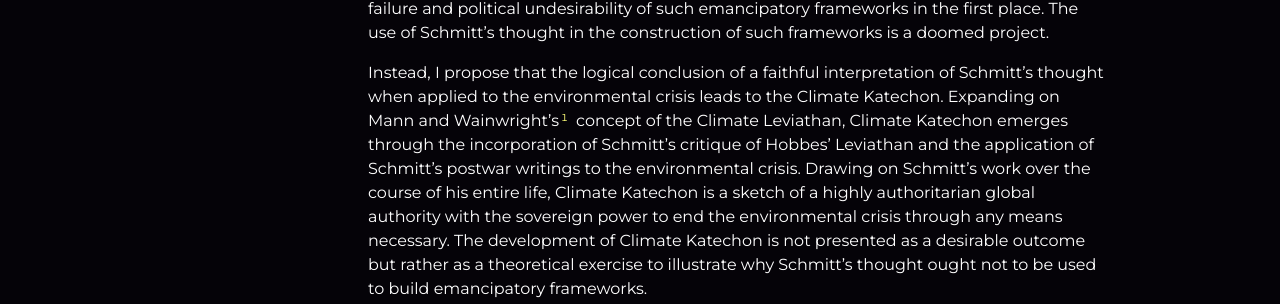
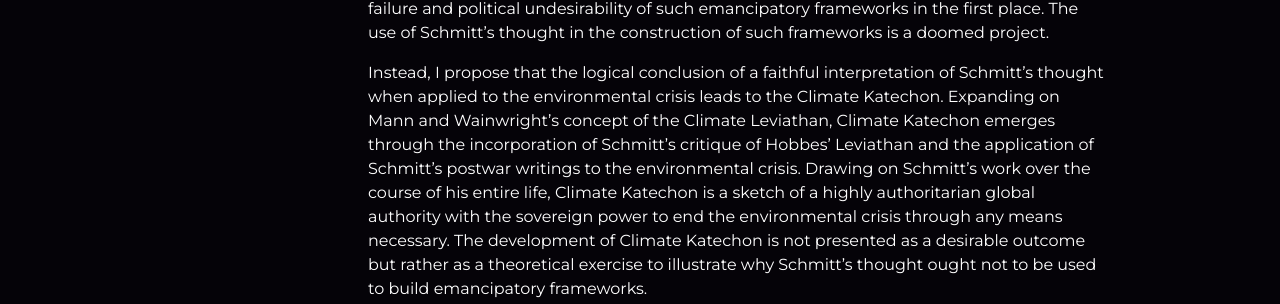
Before and after one commit to jeffrey-t-liu/jeffrey-t-liu.github.io, a Jekyll site: the page built from climate_katechon.md, in a window 1280 px wide and 900 px high. Shown: the part 444-748 px from the top of the window. Built offline with Jekyll 4.4.1, drawn with Linux system fonts in a browser that asks for light colours; some of the changed lines change nothing that is shown.

Commit message:
Update climate_katechon.md

```diff
--- a/climate_katechon.md
+++ b/climate_katechon.md
@@ -10,7 +10,7 @@
 
 However, I argue that the attempts by scholars like Latour to appropriate Schmitt’s thought for such means ultimately ends in failure. Schmitt’s political thought cannot be divorced from the antagonistic teleology they originally served to legitimate and Schmitt’s own interpretation of Christian eschatology. Latour's attempts to create an emancipatory political framework for the resolution of the environmental crisis through the political thought of Schmitt ends in failure because Schmitt’s thought is itself predicated upon the failure and political undesirability of such emancipatory frameworks in the first place. The use of Schmitt’s thought in the construction of such frameworks is a doomed project.
 
-<p>Instead, I propose that the logical conclusion of a faithful interpretation of Schmitt’s thought when applied to the environmental crisis leads to the Climate Katechon. Expanding on Mann and Wainwright’s<a class="footnote">&sup1;<span>Mann, Geoff, and Joel Wainwright. 2020. Climate Leviathan: A Political Theory of Our Planetary Future. S.L.: Verso.</span></a> concept of the Climate Leviathan, Climate Katechon emerges through the incorporation of Schmitt’s critique of Hobbes’ Leviathan and the application of Schmitt’s postwar writings to the environmental crisis. Drawing on Schmitt’s work over the course of his entire life, Climate Katechon is a sketch of a highly authoritarian global authority with the sovereign power to end the environmental crisis through any means necessary. The development of Climate Katechon is not presented as a desirable outcome but rather as a theoretical exercise to illustrate why Schmitt’s thought ought not to be used to build emancipatory frameworks.
+<p>Instead, I propose that the logical conclusion of a faithful interpretation of Schmitt’s thought when applied to the environmental crisis leads to the Climate Katechon. Expanding on Mann and Wainwright’s concept of the Climate Leviathan, Climate Katechon emerges through the incorporation of Schmitt’s critique of Hobbes’ Leviathan and the application of Schmitt’s postwar writings to the environmental crisis. Drawing on Schmitt’s work over the course of his entire life, Climate Katechon is a sketch of a highly authoritarian global authority with the sovereign power to end the environmental crisis through any means necessary. The development of Climate Katechon is not presented as a desirable outcome but rather as a theoretical exercise to illustrate why Schmitt’s thought ought not to be used to build emancipatory frameworks.
 </p>
 
 
```
